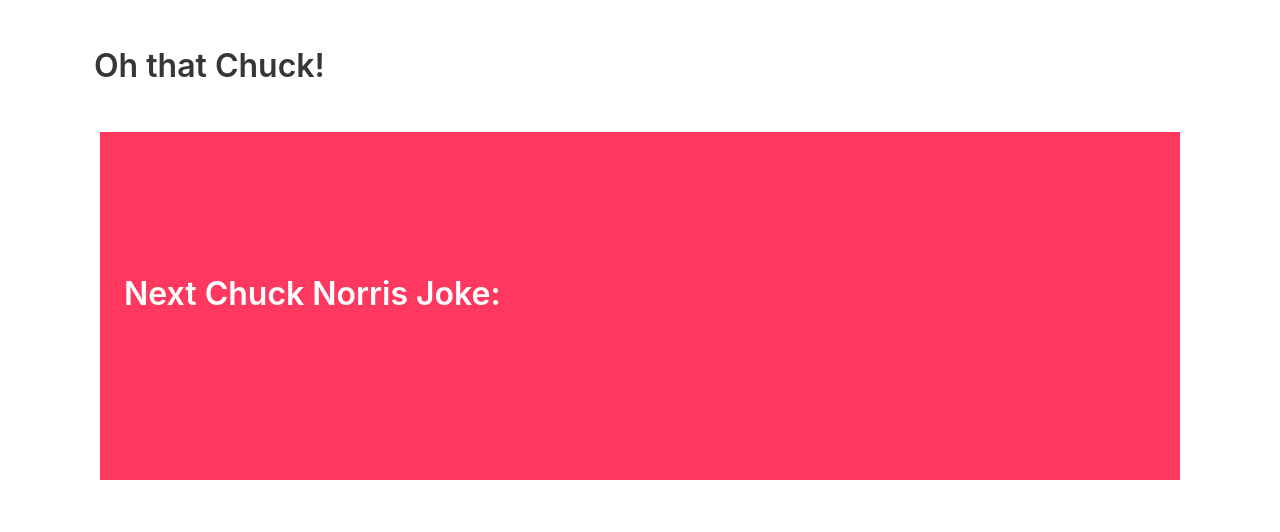
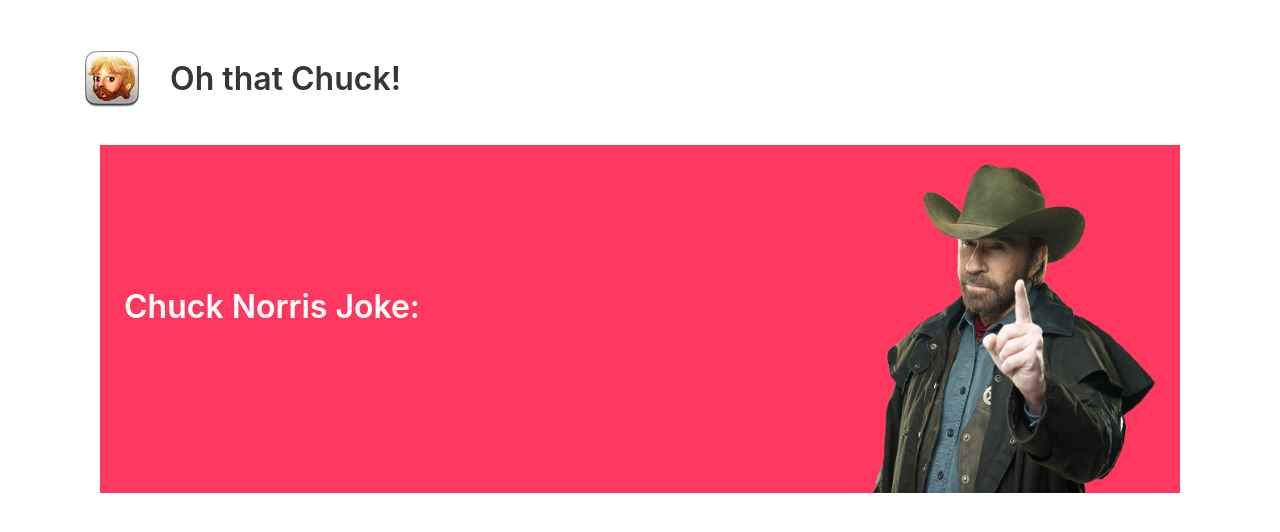
Before and after one commit to CasusArts/ohthatchuck, a plain HTML site: page index.html in a window 1280 px wide. Drawn offline with nearby package versions, Linux system fonts and the light colour scheme; no server answers.

Commit message:
Add new pictures of Chuck

```diff
--- a/index.html
+++ b/index.html
@@ -19,7 +19,10 @@
 	<div class="hero">
 		<div class="hero-body">
 			<div class="container">
-				<div class="title my-header">Oh that Chuck!</div>
+				<div class="title my-header">
+					<img src="assets/chuck-norris.png" class="chuck-pic">
+					Oh that Chuck!
+				</div>
 			</div>
 		</div>
 	</div>
@@ -28,11 +31,11 @@
 <div class="hero">
 	<div class="center">
 		<section class="hero is-medium is-danger">
-			<div class="hero-body">
-				<div id="chuck">
+			<div class="hero-body chuck-background">
+				<div id="chuck"> <!-- CHUCK APP -->
 					<div class="container">
 						<div class="title">
-							Next Chuck Norris Joke:
+							Chuck Norris Joke:
 						</div>
 						<div class="subtitle">
 							{{ randJoke }}
--- a/scripts/index.js
+++ b/scripts/index.js
@@ -3,14 +3,16 @@
 
   data: {
     randJoke: "",
-    allJokes: []
+    allJokes: [],
+    chuckPic: ""
   },
 
   methods: {
 
     getRandomJoke: function() {
       axios.get("https://api.chucknorris.io/jokes/random").then(response => {
-        this.randJoke = response.data.value;
+      this.randJoke = response.data.value;
+      this.chuckPic = response.data.icon_url;
       });
     },
 
--- a/styles/index.css
+++ b/styles/index.css
@@ -6,12 +6,12 @@
 }
 
 .my-header {
-  margin-left: 30px;
+  margin-left: 18px;
 }
 
 .subtitle {
   padding-top: 20px;
-  max-width: 1100px;
+  max-width: 750px;
 }
 .center {
   margin-left: 100px;
@@ -25,3 +25,13 @@
   margin-left: 30px;
   /* height: 50px; */
 }
+
+.chuck-pic {
+  margin-bottom: -18px;
+  margin-right: 20px;
+}
+
+.chuck-background {
+  background: url("../assets/chuck-norris-right.png") no-repeat right;
+  background-size: contain;
+}
```
Also changed, not shown: assets/chuck-norris-right.png (added), assets/chuck-norris.png (added), 1 other file.
